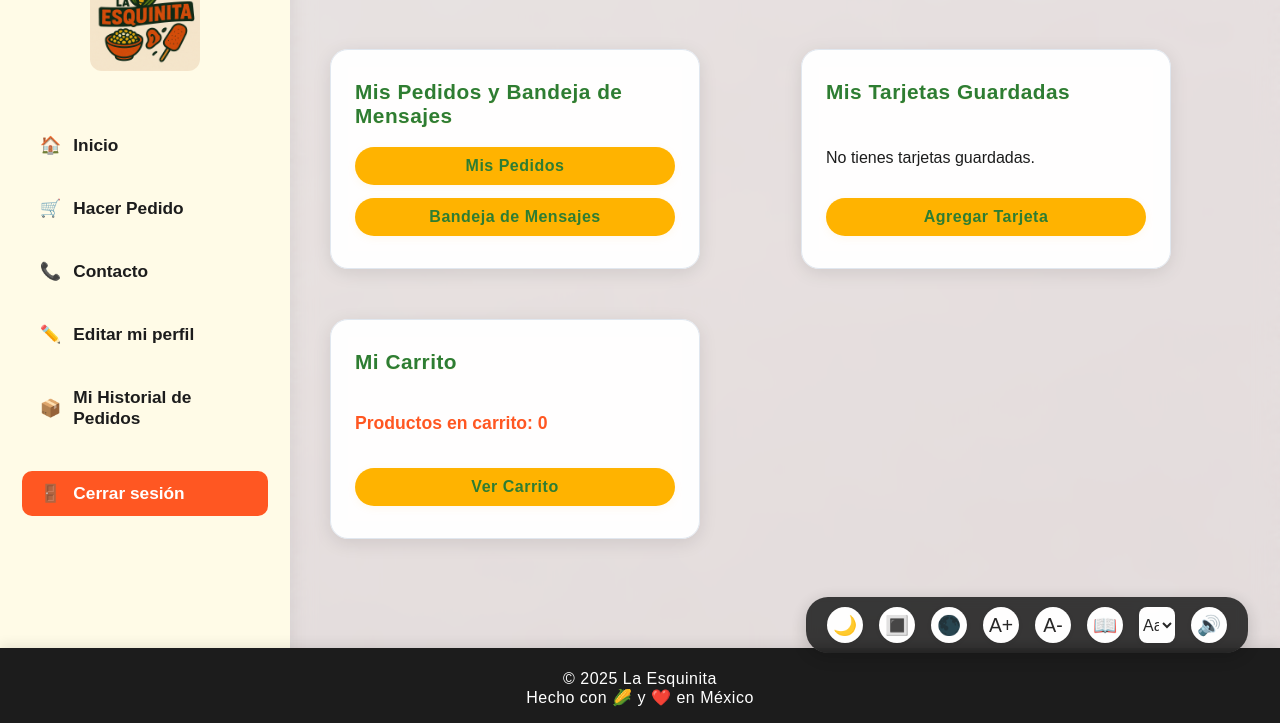
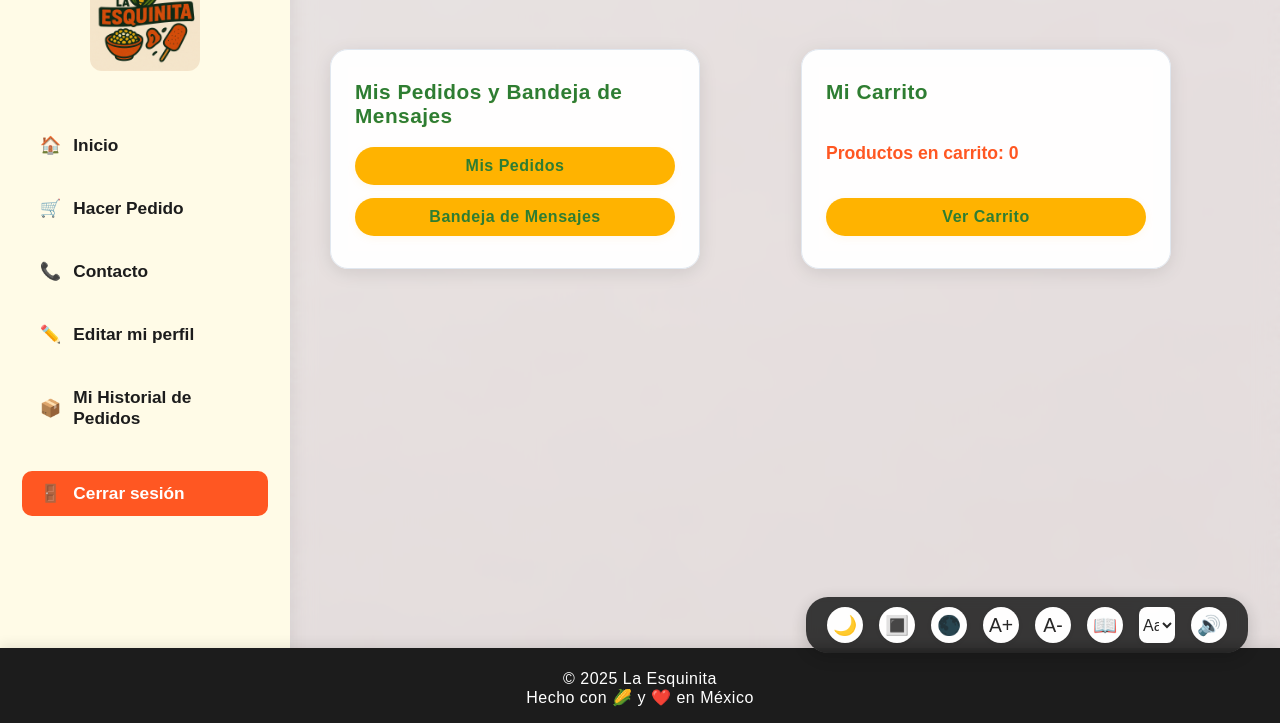
Before and after one commit to IngDavid-Torres/La-Esquinita-1, a Flask app: page /panel_cliente in a window 1280 px wide. Shown: the part 77-800 px from the top of the page. Run offline with Flask 3, Linux system fonts and the light colour scheme; the visitor is signed in with stand-in values (Sample User, id 1); data that the repository does not hold is empty.

```diff
--- a/templates/panel_cliente.html
+++ b/templates/panel_cliente.html
@@ -765,26 +765,6 @@
           <button class="btn" onclick="window.location.href='{{ url_for('bandeja_mensajes_cliente') }}'">Bandeja de Mensajes</button>
         </div>
         <div class="section-box">
-        <h2>Mis Tarjetas Guardadas</h2>
-        {% if tarjetas %}
-          <ul>
-            {% for tarjeta in tarjetas %}
-              <li class="tarjeta">
-                <strong>**** **** **** {{ tarjeta.numero[-4:] }}</strong>
-                <small>{{ tarjeta.propietario }} (Expira: {{ tarjeta.fecha_expiracion }})</small>
-                <form action="{{ url_for('eliminar_tarjeta', tarjeta_id=tarjeta.id) }}" method="post" onsubmit="return confirmarEliminacion()">
-                  <button type="submit" class="btn btn-red">Eliminar</button>
-                </form>
-              </li>
-            {% endfor %}
-          </ul>
-        {% else %}
-          <p>No tienes tarjetas guardadas.</p>
-        {% endif %}
-        <button class="btn" onclick="window.location.href='{{ url_for('agregar_tarjeta') }}'">Agregar Tarjeta</button>
-      </div>
-
-      <div class="section-box">
           <h2>Mi Carrito</h2>
           <div class="carrito-info">
             <span>Productos en carrito: <strong>{{ cantidad_carrito or 0 }}</strong></span>
```
Lines whose indentation alone changed are shown as unchanged.
